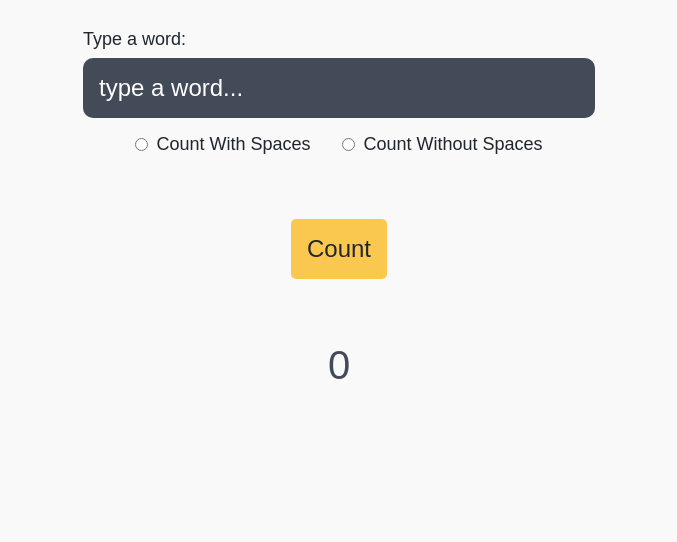
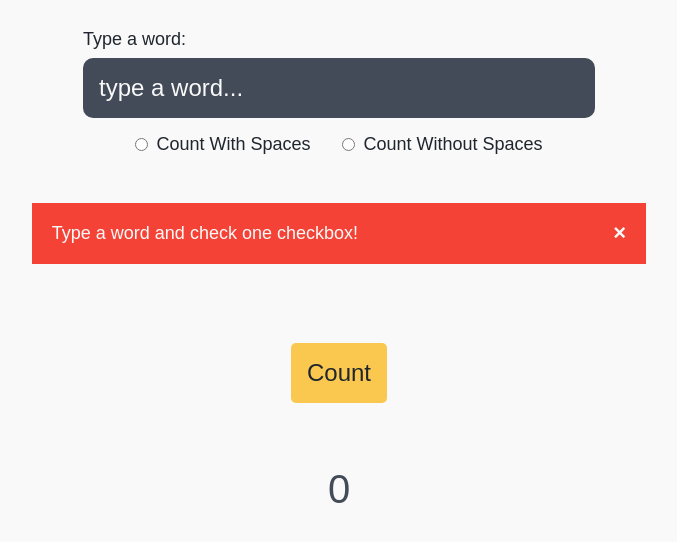
Before and after one commit to darkopokoracki/javascript_mini_projects, a plain HTML site: page Word Counter/index.html in a window 1280 px wide. Both pictures are taken after a click on the button "Count". Shown: the part 112-654 px from the top of the page, without its empty margins (301-978 px from the left). Drawn offline with Linux system fonts and the light colour scheme.

Commit message:
Word Counter - Javascript mini project completed

```diff
--- a/Word Counter/app.js
+++ b/Word Counter/app.js
@@ -1,11 +1,18 @@
 const countBtn = document.querySelector('#count-btn');
 const res = document.getElementById('result');
+const alertBtn = document.querySelector('.closebtn');
+const wordForm = document.querySelector('.word-form');
+
 
 function countWithoutSpaces(word) {
+    console.log('Without spaces')
+    let counter = word.split(" ").length - 1;
 
+    return word.length - counter;
 }
 
 function countWithSpaces(word) {
+    console.log('With');
     return word.length;
 }
 
@@ -14,21 +21,31 @@ function countWord() {
     const checkboxSpace = document.querySelector('#space');
     const checkboxNoSpace = document.querySelector('#no-space');
 
-    if (checkboxSpace.checked) {
-        console.log('With spaces');
+    if ((checkboxSpace.checked && word !== "")) {
+        alertBtn.parentElement.classList.add('d_none');
+
         const result = countWithSpaces(word);
         res.innerText = result;
+        wordForm.reset();
 
 
-    } else if (checkboxNoSpace.checked) {
-        console.log('With OUT Spaces');
+    } else if (checkboxNoSpace.checked && word !== "") {
+        alertBtn.parentElement.classList.add('d_none');
+
         const result = countWithoutSpaces(word);
+        res.innerText = result;
+        wordForm.reset();
 
     } else {
-        console.log('Morate popuniti ovo');
+        alertBtn.parentElement.classList.remove('d_none');
+
+        // setTimeout(() => {
+        //     alertBtn.parentElement.classList.add('d_none');
+        // }, 5000);
     }
-
-
 }
 
 countBtn.addEventListener('click', countWord);
+alertBtn.addEventListener('click', () => {
+    alertBtn.parentElement.classList.add('d_none');
+});
--- a/Word Counter/index.html
+++ b/Word Counter/index.html
@@ -24,6 +24,11 @@
             <label for="no-space">Count Without Spaces</label><br>
         </form>
 
+        <div class="alert d_none">
+            <span class="closebtn">&times;</span>
+            Type a word and check one checkbox!
+        </div>
+
         <button type="button" id="count-btn">Count</button>
 
         <p id="result">0</p>
--- a/Word Counter/style.css
+++ b/Word Counter/style.css
@@ -40,7 +40,7 @@ p {
     padding: 1rem;
     border: none;
     background: #434B58;
-    color: white;
+    color: #F9F9F9;
     font-size: 1.5rem;
     border-radius: 10px;
 }
@@ -50,7 +50,7 @@ p {
 }
 
 ::placeholder {
-    color: white;
+    color: #F9F9F9;
 }
 
 .check-form {
@@ -84,3 +84,34 @@ button {
     padding: 1rem;
     cursor: pointer;
 }
+
+.alert {
+    margin-top: 3rem;
+    padding: 20px;
+    background-color: #f44336; /* Red */
+    color: #F9F9F9;
+    font-size: 1.125rem;
+    margin-bottom: 15px;
+    width: 60%;
+  }
+
+  /* The close button */
+  .closebtn {
+    margin-left: 15px;
+    color: #F9F9F9;
+    font-weight: bold;
+    float: right;
+    font-size: 22px;
+    line-height: 20px;
+    cursor: pointer;
+    transition: 0.3s;
+  }
+
+  /* When moving the mouse over the close button */
+  .closebtn:hover {
+    color: #20262E;
+  }
+
+  .d_none {
+      display: none;
+  }
```
